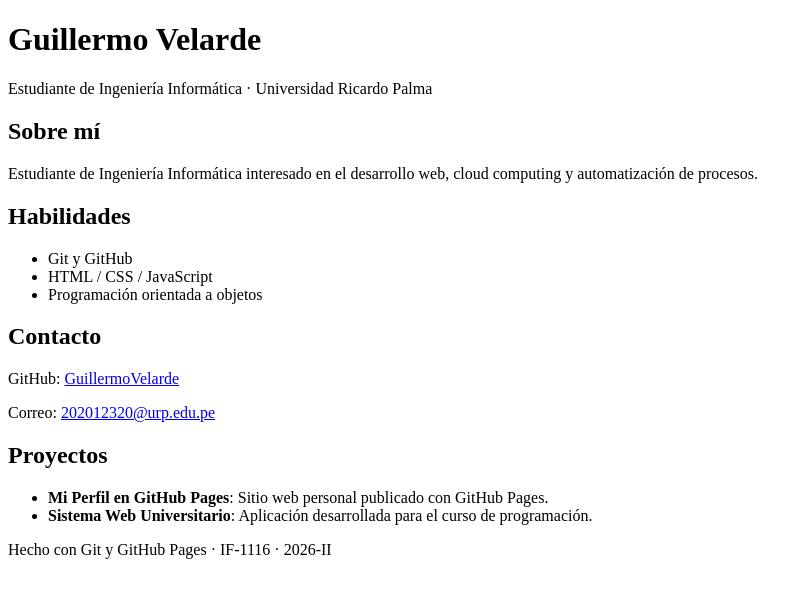
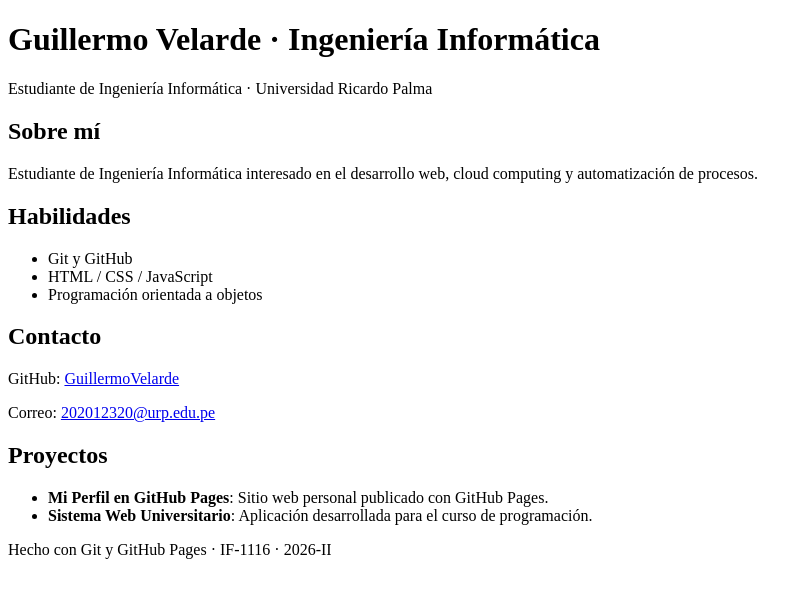
Before and after one commit to GuillermoVelarde/GuillermoVelarde.github.io, a plain HTML site: page index.html in a window 1280 px wide. Shown: the whole page, without its empty margins (0-812 px from the left). Drawn offline with Linux system fonts and the light colour scheme.

Commit message:
Precisar carrera en el título

```diff
--- a/index.html
+++ b/index.html
@@ -7,7 +7,7 @@
 </head>
 <body>
   <header>
-    <h1>Guillermo Velarde</h1>
+    <h1>Guillermo Velarde · Ingeniería Informática</h1>
     <p>Estudiante de Ingeniería Informática · Universidad Ricardo Palma</p>
   </header>
   <main>
```
